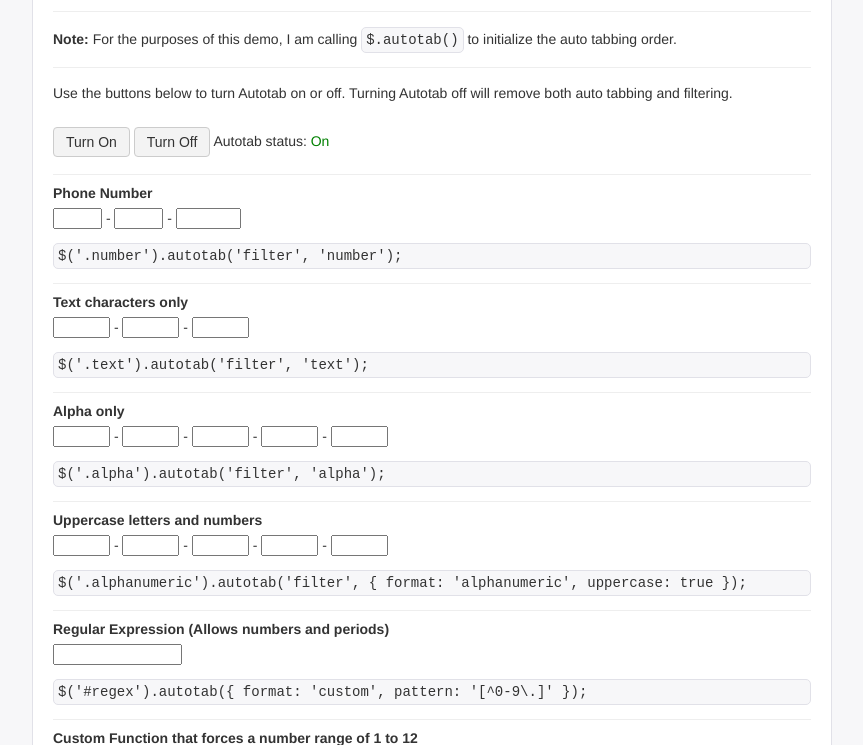
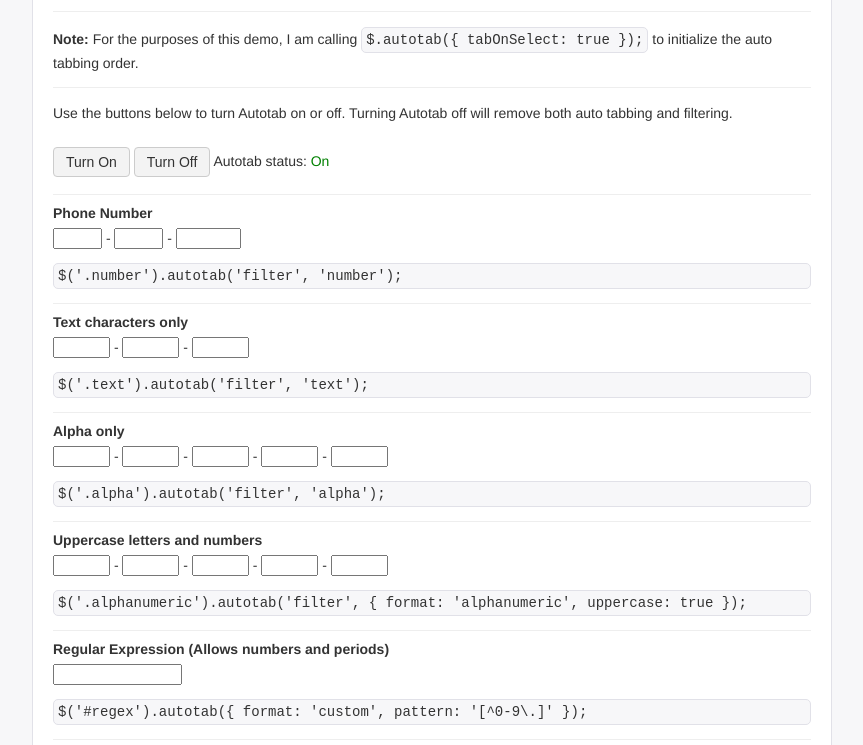
Before and after one commit to Mathachew/jquery-autotab, a plain HTML site: page demo.html in a window 1280 px wide. Shown: the part 110-855 px from the top of the page, without its empty margins (208-1071 px from the left). Drawn offline with nearby package versions, Linux system fonts and the light colour scheme.

Commit message:
Removed unused JS code and clarified note on demo

```diff
--- a/demo.html
+++ b/demo.html
@@ -50,9 +50,6 @@
             $('#restore-autotab').on('click', function () {
                 $.autotab.restore();
                 $('#autotab-status span').removeClass('off').addClass('on').text('On');
-            });
-
-            $('').on('click', function () {
             });
         });
         </script>
@@ -135,7 +132,7 @@
 
             <hr />
 
-            <p><strong>Note:</strong> For the purposes of this demo, I am calling <code>$.autotab()</code> to initialize the auto tabbing order.</p>
+            <p><strong>Note:</strong> For the purposes of this demo, I am calling <code>$.autotab({ tabOnSelect: true });</code> to initialize the auto tabbing order.</p>
 
             <hr />
 
```
